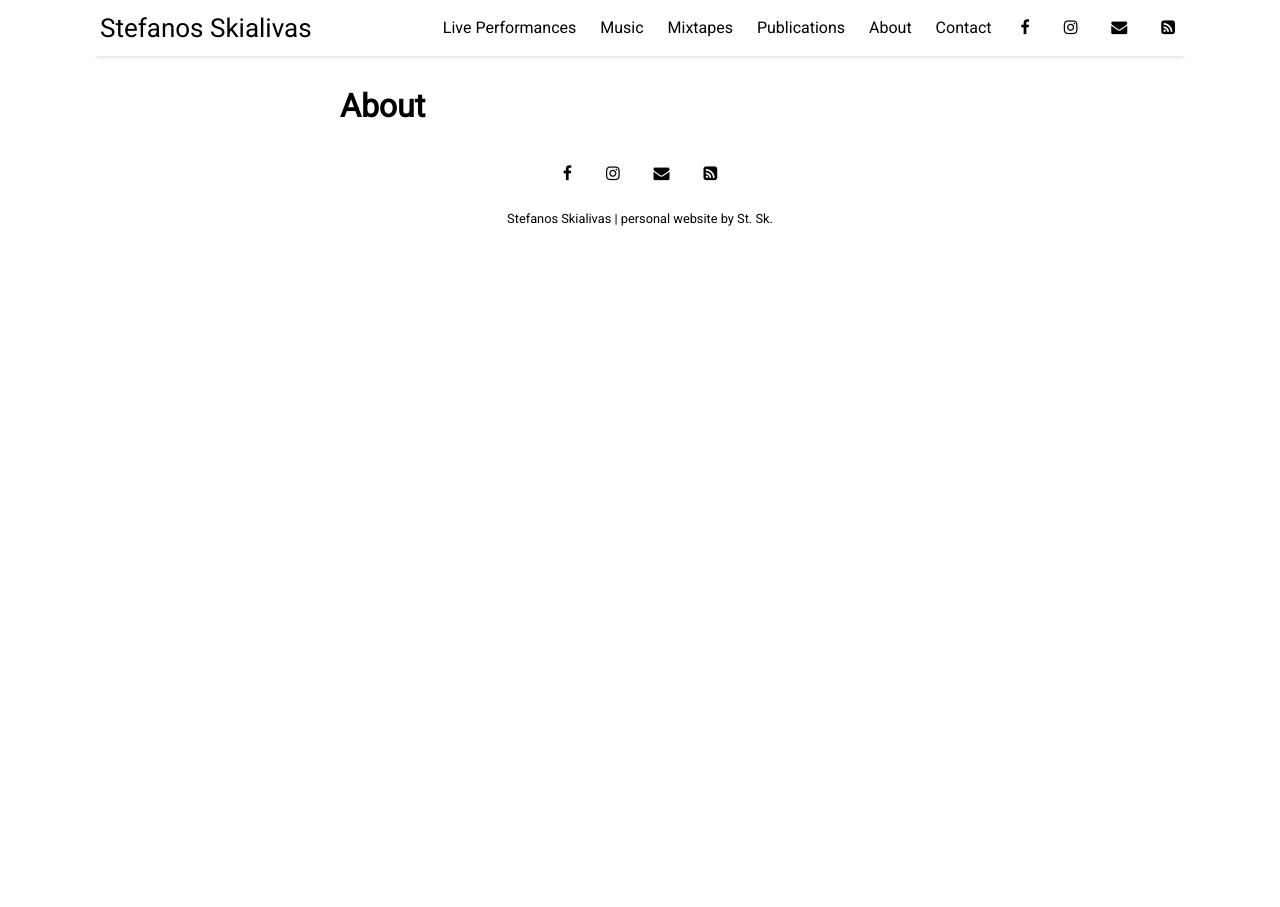
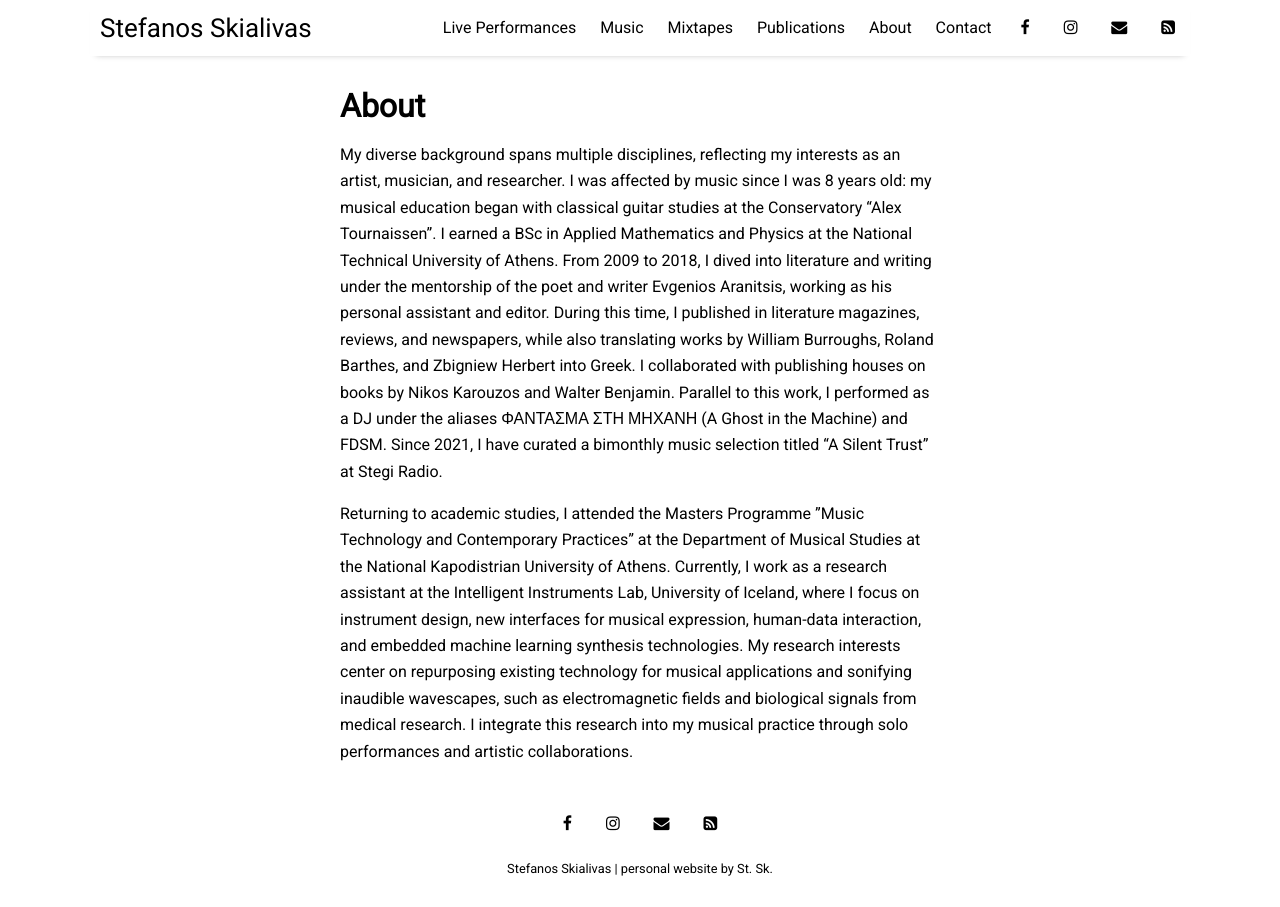
Before and after one commit to stefvasi/fdsm.github.io, a Jekyll site: the page built from pages/about.md, in a window 1280 px wide. Built offline with Jekyll 4.4.1, drawn with Linux system fonts in a browser that asks for light colours; nearby versions of some CDN libraries.

Commit message:
Added about page, added soundcloud mengi

```diff
--- a/pages/about.md
+++ b/pages/about.md
@@ -3,3 +3,7 @@ layout: page
 title: About
 permalink: /about
 ---
+
+My diverse background spans multiple disciplines, reflecting my interests as an artist, musician, and researcher. I was affected by music since I was 8 years old: my musical education began with classical guitar studies at the Conservatory “Alex Tournaissen”. I earned a BSc in Applied Mathematics and Physics at the National Technical University of Athens. From 2009 to 2018, I dived into literature and writing under the mentorship of the poet and writer Evgenios Aranitsis, working as his personal assistant and editor. During this time, I published in literature magazines, reviews, and newspapers, while also translating works by William Burroughs, Roland Barthes, and Zbigniew Herbert into Greek. I collaborated with publishing houses on books by Nikos Karouzos and Walter Benjamin. Parallel to this work, I performed as a DJ under the aliases ΦΑΝΤΑΣΜΑ ΣΤΗ ΜΗΧΑΝΗ (A Ghost in the Machine) and FDSM. Since 2021, I have curated a bimonthly music selection titled "A Silent Trust" at Stegi Radio.
+
+Returning to academic studies, I attended the Masters Programme ”Music Technology and Contemporary Practices” at the Department of Musical Studies at the National Kapodistrian University of Athens. Currently, I work as a research assistant at the Intelligent Instruments Lab, University of Iceland, where I focus on instrument design, new interfaces for musical expression, human-data interaction, and embedded machine learning synthesis technologies. My research interests center on repurposing existing technology for musical applications and sonifying inaudible wavescapes, such as electromagnetic fields and biological signals from medical research. I integrate this research into my musical practice through solo performances and artistic collaborations.
```
Also changed, not shown: _posts/2024-10-8-IIL-Diffractive-Sonic-Dialogues.md (+2 -0 lines).
